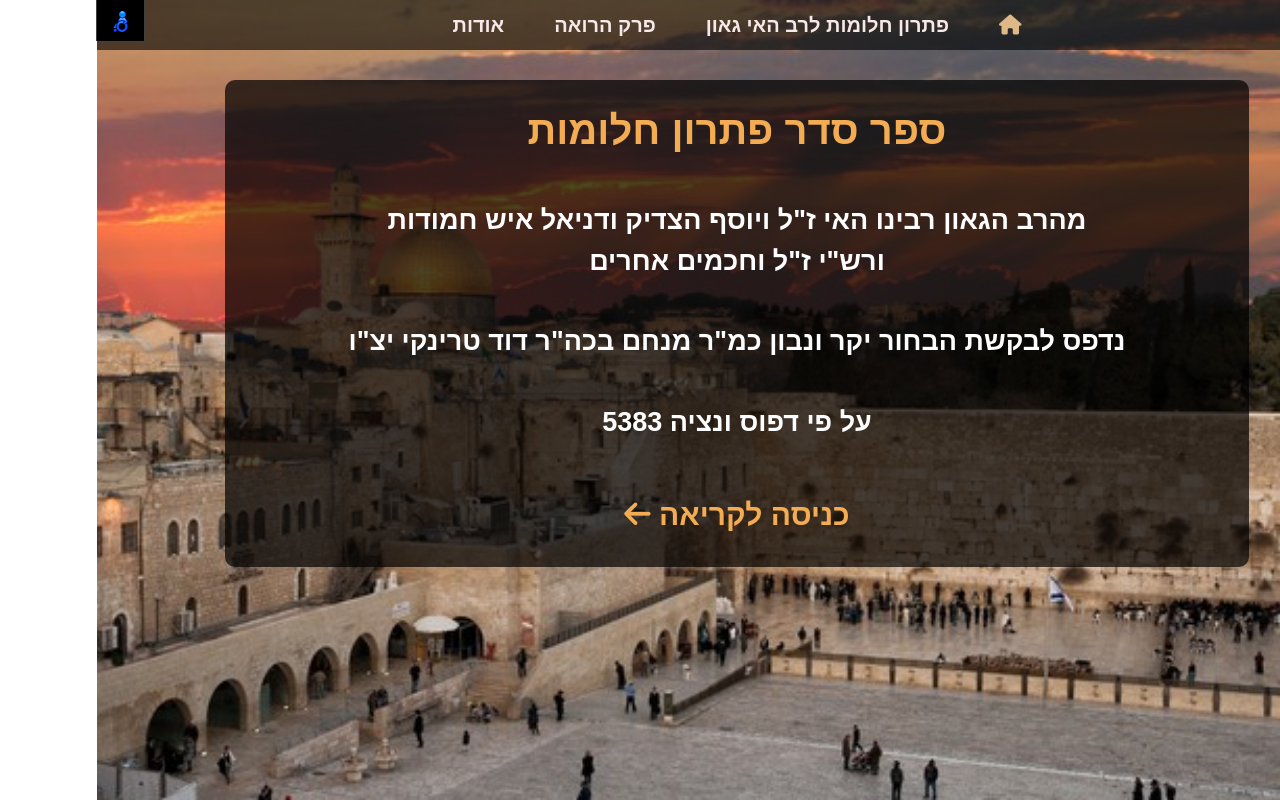
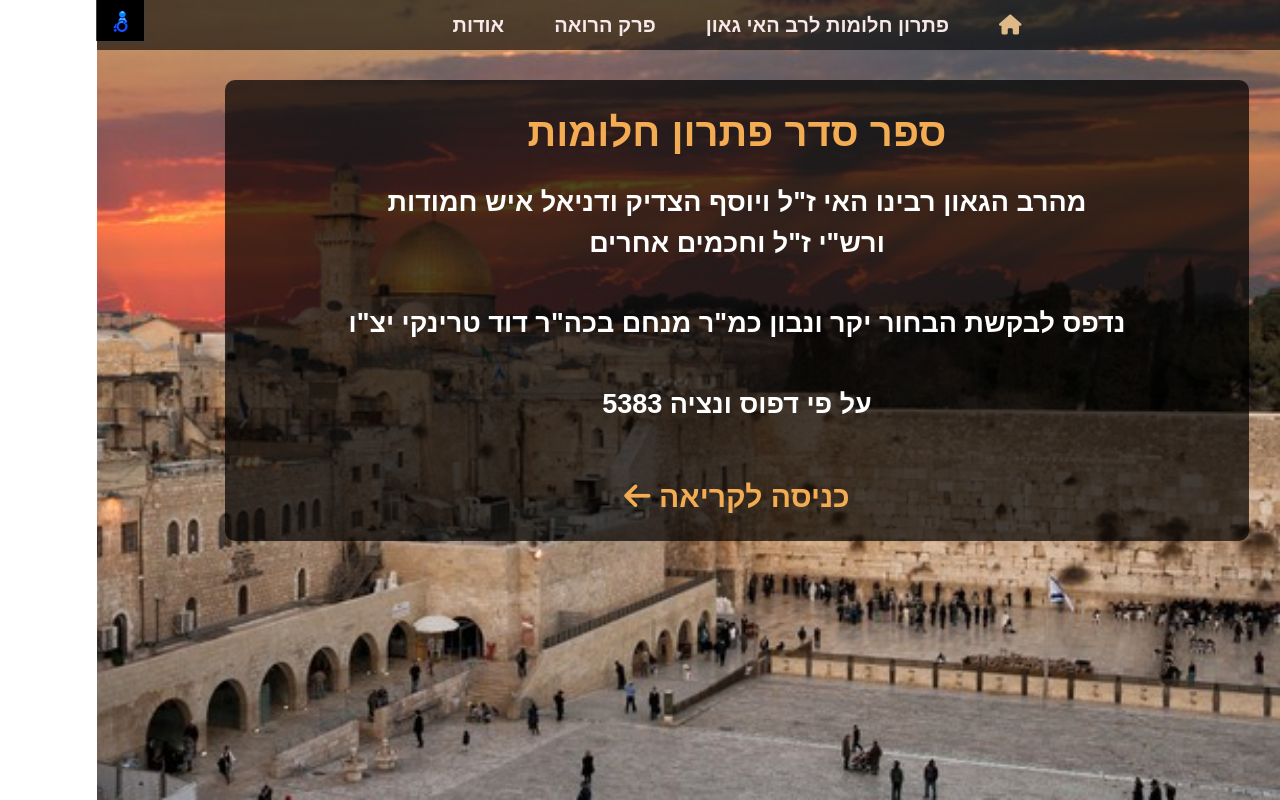
Before and after one commit to yehudahason/Hai-gaon-vue, a Vue app: page / in a window 1280 px wide. Built offline with nearby package versions, Linux system fonts and the light colour scheme.

Commit message:
some padding

```diff
--- a/src/assets/main.css
+++ b/src/assets/main.css
@@ -34,7 +34,6 @@ b {
 }
 h1 {
   text-align: center;
-  margin: 20px;
   color: rgb(244, 172, 83);
 }
 h3 {
@@ -75,6 +74,7 @@ h4 {
   min-height: auto;
   width: 80vw;
   margin: auto;
+  padding: 22px;
   background-color: rgba(0, 0, 0, 0.7);
   color: rgb(255, 255, 255);
 }
@@ -85,7 +85,7 @@ h4 {
   margin: 35px auto;
   margin-top: 25px;
   text-align: center;
-  padding: 10px;
+  padding: 26px;
   background-color: rgba(0, 0, 0, 0.7);
   border-radius: 30px;
 }
--- a/src/views/About.vue
+++ b/src/views/About.vue
@@ -1,6 +1,5 @@
 <template>
   <div class="about-container">
-    <br />
     <p>מהדורת אינטרנט לספר סדר פתרון חלומות מרב האי גאון זצ"ל</p>
     <p>נעתק כלשונו ללא שינוי.</p>
     <p>נוסף פרק הרואה ממסכת ברכות לפירוש חלומות.</p>
--- a/src/views/Homepagenew.vue
+++ b/src/views/Homepagenew.vue
@@ -14,10 +14,7 @@
     <RouterLink to="/book" class="enter">
       כניסה לקריאה <i class="fa-solid fa-arrow-left"></i
     ></RouterLink>
-    <br />
   </div>
-
-  <br />
 </template>
 
 <script setup>
```
